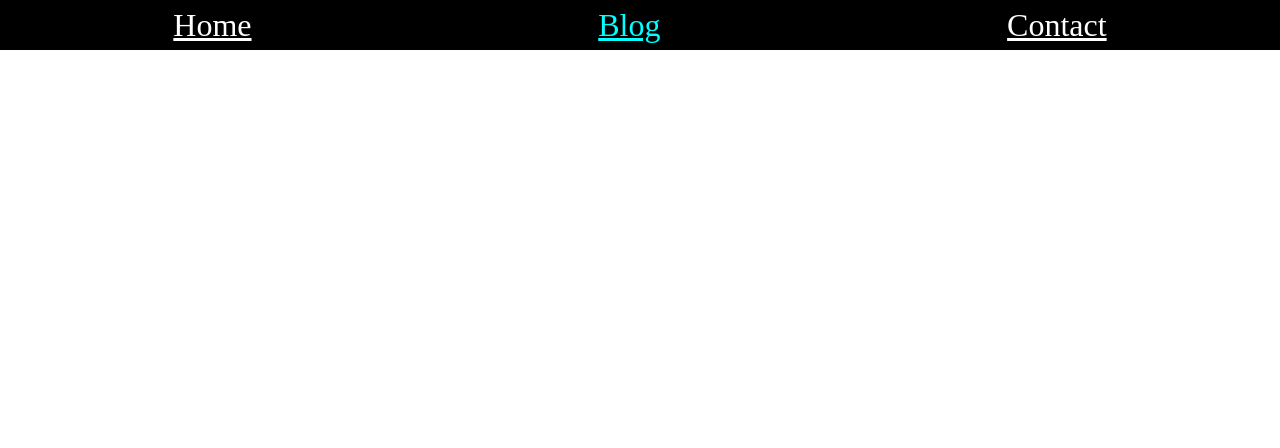
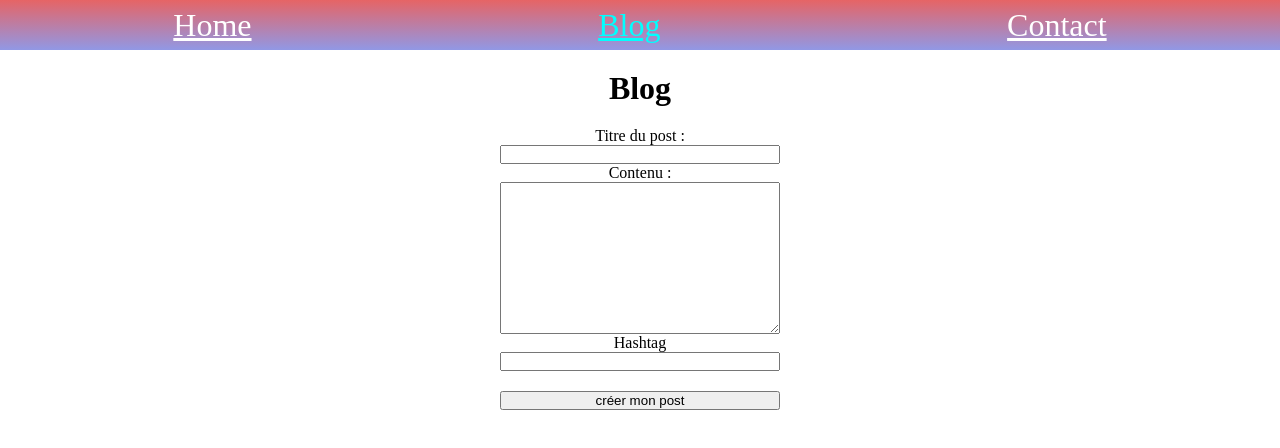
Before and after one commit to julienPardoel/projetdevblog, a React (Create React App) app: page /blog in a window 1280 px wide. Shown: the top 448 px of the page. Built offline with nearby package versions, Linux system fonts and the light colour scheme.

Commit message:
formulaire ok

```diff
--- /dev/null
+++ b/src/components/Formulaire.js
@@ -0,0 +1,31 @@
+import React, {useState} from 'react'
+
+const Formulaire = () => {
+    const [title, setTitle] = useState('')
+    const [content, setContent] = useState('')
+    const [tags, setTags] = useState([])
+    const [submit, setSubmit] = useState(false)
+    return (
+        <div className="formulaire">
+            <form className="post-form">
+                <label htmlFor="post-title">Titre du post :</label>
+                <input type="text" name="post-title" id="post-title" value={title} onChange={(e)=>setTitle(e.target.value)}/>
+
+                <label htmlFor="post-content">Contenu :</label>
+                <textarea name="post-content" id="post-content" cols="30"
+                rows="10" value={content} onChange={(e)=>setContent(e.target.value)}></textarea>
+
+                <label htmlFor="post-title">Hashtag</label>
+                <input type="text" name="post-tags" id="post-tags" value={tags} onChange={(e)=>{
+                    let newTags = e.target.value.split(',');
+                    setTags(newTags);
+                }}/>
+
+                <input type="submit" id="submit-post" value="créer mon post"/>
+            </form>
+
+        </div>
+    )
+}
+
+export default Formulaire
--- a/src/pages/Blog.js
+++ b/src/pages/Blog.js
@@ -1,10 +1,15 @@
 import React from 'react';
-import Navigation from '../components/Navigation'
+import Navigation from '../components/Navigation';
+import Formulaire from '../components/Formulaire';
 
 const Blog = () => {
     return (
         <div className="blog">
-            <Navigation/>
+            <Navigation />
+            <h1>Blog</h1>
+            <Formulaire />
+
+
         </div>
     )
 }
--- a/src/pages/Contact.js
+++ b/src/pages/Contact.js
@@ -5,6 +5,7 @@ const Contact = () => {
     return (
         <div className="contact">
             <Navigation/>
+            <h1>Contactez-moi</h1>
         </div>
     )
 }
--- a/src/pages/Home.js
+++ b/src/pages/Home.js
@@ -5,6 +5,7 @@ const Home = () => {
     return (
         <div className="home">
             <Navigation/>
+            <h1>Welcome !!</h1>
         </div>
     )
 }
--- a/src/styles/_blog.scss
+++ b/src/styles/_blog.scss
@@ -0,0 +1,6 @@
+.blog{
+    text-align: center;
+    h1{
+        margin-top: 20px
+    }
+}
--- a/src/styles/_contact.scss
+++ b/src/styles/_contact.scss
@@ -0,0 +1,6 @@
+.contact{
+    text-align: center;
+    h1{
+        margin-top: 20px
+    }
+}
--- a/src/styles/_home.scss
+++ b/src/styles/_home.scss
@@ -0,0 +1,6 @@
+.home{
+    text-align: center;
+    h1{
+        margin-top: 20px
+    }
+}
--- /dev/null
+++ b/src/styles/components/_formulaire.scss
@@ -0,0 +1,12 @@
+.formulaire{
+    .post-form{
+        display: flex;
+        flex-direction: column;
+        margin: 20px 500px 0 500px;
+        #submit-post{
+            margin-top: 20px;
+        }
+    }
+
+
+}
--- a/src/styles/components/_navigation.scss
+++ b/src/styles/components/_navigation.scss
@@ -1,5 +1,5 @@
 .navigation{
-    background-color: black;
+    background: linear-gradient(#e66465, #9198e5);
     height: 50px;
     display: flex;
     justify-content: space-around;
--- a/src/styles/index.scss
+++ b/src/styles/index.scss
@@ -4,3 +4,4 @@
 @import './_contact.scss';
 @import './_notfound.scss';
 @import './components/_navigation.scss';
+@import './components/formulaire.scss';
```
